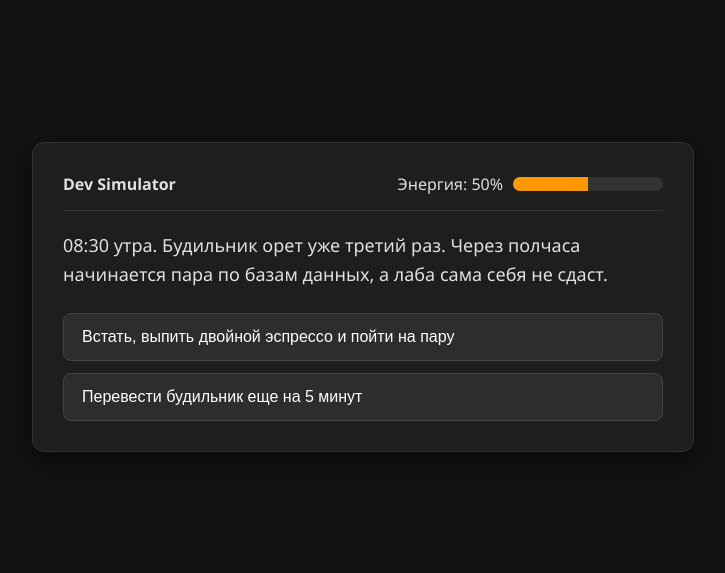
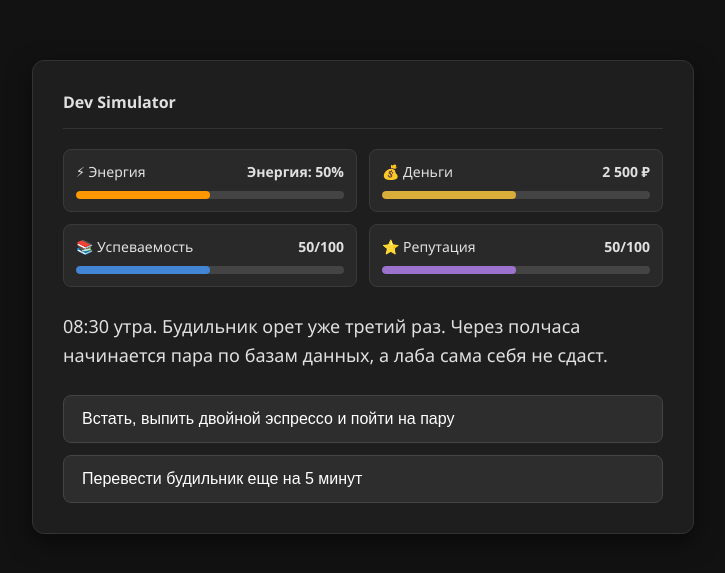
Before and after one commit to uarikwork-boop/My_Pet_Project, a plain HTML site: page index.html in a window 1280 px wide. Shown: the part 103-676 px from the top of the page, without its empty margins (277-1002 px from the left). Drawn offline with Linux system fonts and the light colour scheme.

Commit message:
Update index.html

```diff
--- a/index.html
+++ b/index.html
@@ -1,9 +1,11 @@
+
 <!DOCTYPE html>
 <html lang="ru">
 <head>
     <meta charset="UTF-8">
     <meta name="viewport" content="width=device-width, initial-scale=1.0">
     <title>Симулятор жизни программиста</title>
+
     <style>
         body {
             background-color: #121212;
@@ -17,6 +19,7 @@
             padding: 20px;
             box-sizing: border-box;
         }
+
         .game-container {
             background-color: #1e1e1e;
             border: 1px solid #333;
@@ -26,6 +29,7 @@
             width: 100%;
             box-shadow: 0 8px 24px rgba(0, 0, 0, 0.5);
         }
+
         .header {
             display: flex;
             justify-content: space-between;
@@ -34,29 +38,76 @@
             padding-bottom: 15px;
             margin-bottom: 20px;
         }
-        .energy-bar-container {
-            width: 150px;
-            height: 14px;
-            background-color: #333;
-            border-radius: 7px;
+
+        /* Панель характеристик */
+        .stats-panel {
+            display: grid;
+            grid-template-columns: repeat(2, 1fr);
+            gap: 12px;
+            margin-bottom: 25px;
+        }
+
+        .stat-card {
+            background-color: #292929;
+            border: 1px solid #3a3a3a;
+            border-radius: 8px;
+            padding: 12px;
+        }
+
+        .stat-header {
+            display: flex;
+            justify-content: space-between;
+            gap: 8px;
+            margin-bottom: 10px;
+            font-size: 14px;
+        }
+
+        .stat-value {
+            font-weight: bold;
+        }
+
+        .stat-bar-container {
+            height: 8px;
+            background-color: #444;
+            border-radius: 5px;
             overflow: hidden;
         }
+
+        .stat-bar {
+            height: 100%;
+            width: 50%;
+            border-radius: 5px;
+            transition: width 0.3s ease;
+        }
+
         .energy-bar {
-            height: 100%;
             background-color: #4caf50;
-            width: 50%;
-            transition: width 0.3s ease, background-color 0.3s ease;
         }
+
+        .money-bar {
+            background-color: #d9ad39;
+        }
+
+        .study-bar {
+            background-color: #4285d4;
+        }
+
+        .reputation-bar {
+            background-color: #9b73cf;
+        }
+
         .scene-text {
             font-size: 18px;
             line-height: 1.6;
             margin-bottom: 25px;
         }
+
         .choices {
             display: flex;
             flex-direction: column;
             gap: 12px;
         }
+
         button {
             background-color: #2d2d2d;
             color: #ffffff;
@@ -68,10 +119,12 @@
             text-align: left;
             transition: background-color 0.2s, border-color 0.2s;
         }
+
         button:hover {
             background-color: #383838;
             border-color: #4caf50;
         }
+
         .restart-btn {
             background-color: #4caf50;
             color: #121212;
@@ -79,75 +132,191 @@
             text-align: center;
             margin-top: 15px;
         }
+
         .restart-btn:hover {
             background-color: #45a049;
         }
+
+        @media (max-width: 450px) {
+            .stats-panel {
+                grid-template-columns: 1fr;
+            }
+
+            .game-container {
+                padding: 18px;
+            }
+        }
     </style>
 </head>
+
 <body>
 
 <div class="game-container">
+
     <div class="header">
         <span><strong>Dev Simulator</strong></span>
-        <div style="display: flex; align-items: center; gap: 10px;">
-            <span id="energy-text">Энергия: 50%</span>
-            <div class="energy-bar-container">
-                <div class="energy-bar" id="energy-bar"></div>
+    </div>
+
+    <!-- Панель характеристик -->
+    <div class="stats-panel">
+
+        <div class="stat-card">
+            <div class="stat-header">
+                <span>⚡ Энергия</span>
+                <span class="stat-value" id="energy-text">50%</span>
+            </div>
+            <div class="stat-bar-container">
+                <div class="stat-bar energy-bar" id="energy-bar"></div>
             </div>
         </div>
+
+        <div class="stat-card">
+            <div class="stat-header">
+                <span>💰 Деньги</span>
+                <span class="stat-value" id="money-text">2500 ₽</span>
+            </div>
+            <div class="stat-bar-container">
+                <div class="stat-bar money-bar" id="money-bar"></div>
+            </div>
+        </div>
+
+        <div class="stat-card">
+            <div class="stat-header">
+                <span>📚 Успеваемость</span>
+                <span class="stat-value" id="study-text">50/100</span>
+            </div>
+            <div class="stat-bar-container">
+                <div class="stat-bar study-bar" id="study-bar"></div>
+            </div>
+        </div>
+
+        <div class="stat-card">
+            <div class="stat-header">
+                <span>⭐ Репутация</span>
+                <span class="stat-value" id="reputation-text">50/100</span>
+            </div>
+            <div class="stat-bar-container">
+                <div class="stat-bar reputation-bar" id="reputation-bar"></div>
+            </div>
+        </div>
+
     </div>
 
-    <div class="scene-text" id="scene-text">Загрузка сюжета...</div>
+    <div class="scene-text" id="scene-text">
+        Загрузка сюжета...
+    </div>
+
     <div class="choices" id="choices"></div>
+
 </div>
 
 <script>
     let story = {};
+
+    // Начальные характеристики
     let energy = 50;
+    let money = 2500;
+    let study = 50;
+    let reputation = 50;
 
+    // Загрузка игры
     async function initGame() {
         try {
             const response = await fetch('story.json');
+
+            if (!response.ok) {
+                throw new Error('Не удалось загрузить story.json');
+            }
+
             story = await response.json();
+
+            // Сброс характеристик
             energy = 50;
-            updateEnergy(0);
+            money = 2500;
+            study = 50;
+            reputation = 50;
+
+            updateStats();
             renderScene('start');
+
         } catch (e) {
             document.getElementById('scene-text').innerText =
                 'Ошибка загрузки story.json. Если открываете файл локально, запустите через Live Server или GitHub Pages.';
         }
     }
 
+    // Изменение энергии
     function updateEnergy(change) {
         energy += change;
+
         if (energy > 100) energy = 100;
         if (energy < 0) energy = 0;
 
-        const bar = document.getElementById('energy-bar');
-        const text = document.getElementById('energy-text');
-
-        bar.style.width = energy + '%';
-        text.innerText = `Энергия: ${energy}%`;
-
-        if (energy > 50) bar.style.backgroundColor = '#4caf50';
-        else if (energy > 20) bar.style.backgroundColor = '#ff9800';
-        else bar.style.backgroundColor = '#f44336';
+        updateStats();
     }
 
+    // Обновление всех характеристик
+    function updateStats() {
+
+        // Энергия
+        document.getElementById('energy-text').innerText =
+            `Энергия: ${energy}%`;
+
+        const energyBar = document.getElementById('energy-bar');
+
+        energyBar.style.width = energy + '%';
+
+        if (energy > 50) {
+            energyBar.style.backgroundColor = '#4caf50';
+        } else if (energy > 20) {
+            energyBar.style.backgroundColor = '#ff9800';
+        } else {
+            energyBar.style.backgroundColor = '#f44336';
+        }
+
+        // Деньги
+        document.getElementById('money-text').innerText =
+            money.toLocaleString('ru-RU') + ' ₽';
+
+        document.getElementById('money-bar').style.width =
+            Math.min(money / 5000 * 100, 100) + '%';
+
+        // Успеваемость
+        document.getElementById('study-text').innerText =
+            study + '/100';
+
+        document.getElementById('study-bar').style.width =
+            study + '%';
+
+        // Репутация
+        document.getElementById('reputation-text').innerText =
+            reputation + '/100';
+
+        document.getElementById('reputation-bar').style.width =
+            reputation + '%';
+    }
+
+    // Отображение игровой сцены
     function renderScene(sceneId) {
         const textEl = document.getElementById('scene-text');
         const choicesEl = document.getElementById('choices');
+
         choicesEl.innerHTML = '';
 
         if (energy <= 0) {
-            textEl.innerText = 'Ты уснул прямо лицом на клавиатуре. Сон победил.';
+            textEl.innerText =
+                'Ты уснул прямо лицом на клавиатуре. Сон победил.';
+
             addRestartButton(choicesEl);
             return;
         }
 
         const scene = story[sceneId];
+
         if (!scene) {
-            textEl.innerText = 'Сцена не найдена! Пора сделать новый коммит и дописать её в story.json.';
+            textEl.innerText =
+                'Сцена не найдена! Пора сделать новый коммит и дописать её в story.json.';
+
             addRestartButton(choicesEl);
             return;
         }
@@ -161,24 +330,32 @@
 
         scene.choices.forEach(choice => {
             const btn = document.createElement('button');
+
             btn.innerText = choice.text;
+
             btn.onclick = () => {
                 updateEnergy(choice.energy_change || 0);
                 renderScene(choice.next_scene);
             };
+
             choicesEl.appendChild(btn);
         });
     }
 
+    // Кнопка перезапуска
     function addRestartButton(container) {
         const btn = document.createElement('button');
+
         btn.className = 'restart-btn';
         btn.innerText = 'Начать день заново';
         btn.onclick = initGame;
+
         container.appendChild(btn);
     }
 
+    // Запуск игры
     initGame();
+
 </script>
 
 </body>
```
